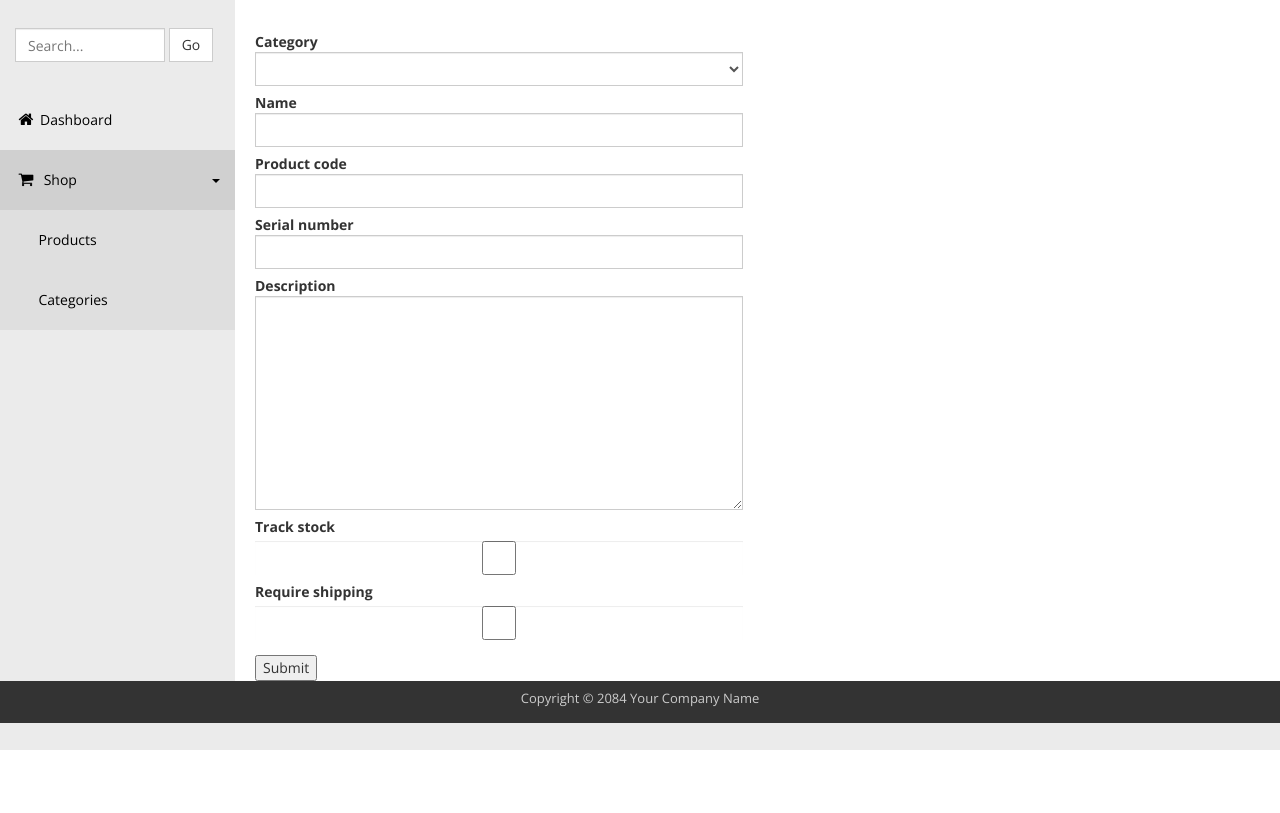
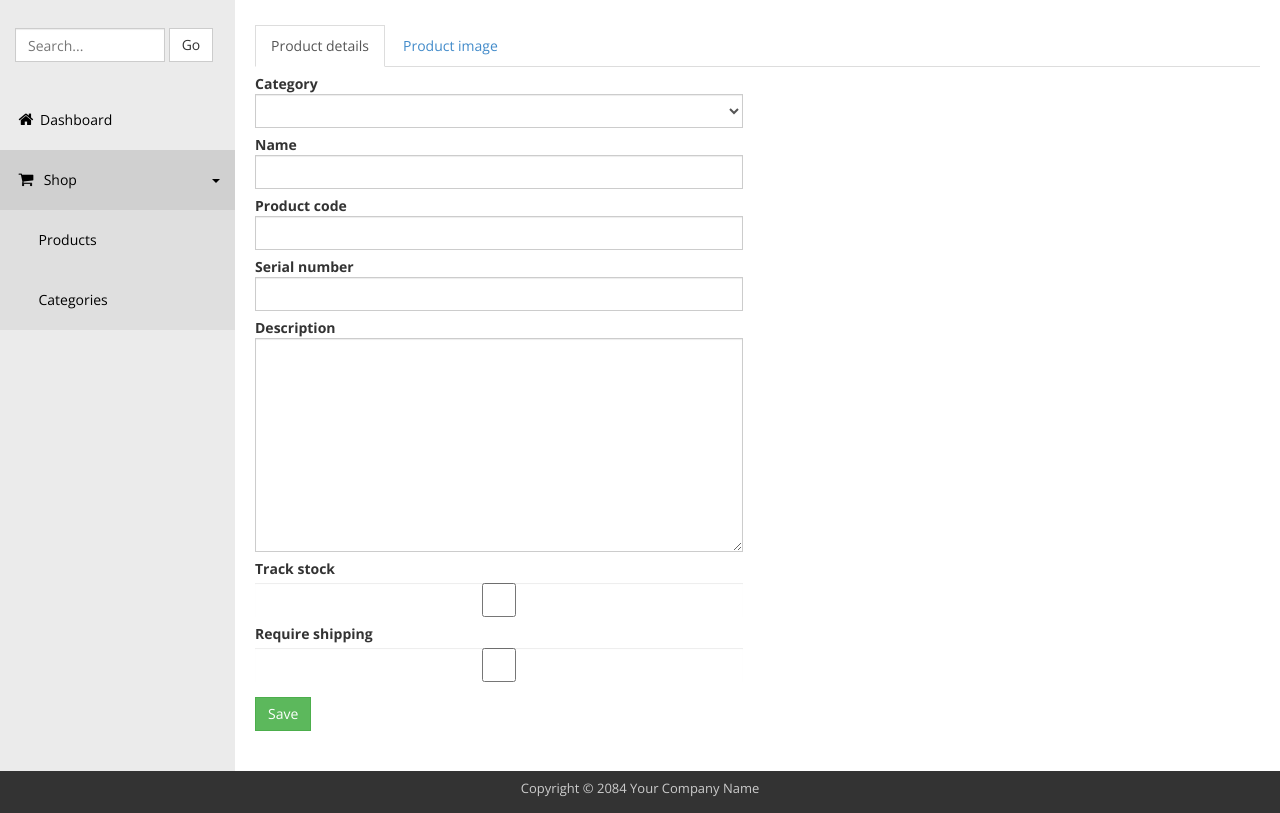
Before and after one commit to r3s/generic-online-store, a Django app: page /admin/shop/products/create/ in a window 1280 px wide. Shown: the part 50-863 px from the top of the page. Before the commit the page ends 800 px from the top, so only its background shows below. Run offline with Django 3.2, Linux system fonts and the light colour scheme; lists and menus that the app fills with data are empty; parts of the project's set-up code (start-up, migrations or seed data) failed here and were passed over; some libraries are stand-ins or nearby versions.

Commit message:
Formbundle implementation

```diff
--- a/shop/custom_admin.py
+++ b/shop/custom_admin.py
@@ -34,12 +34,14 @@ class ProductsAdmin(View):
 class ProductsCreate(View):
     def get(self, request, *args, **kwargs):
         form = shop_forms.ProductForm()
+        product_image_form = shop_forms.ProductImageForm()
         return  render(request, "admin/shop/products_create.html",{
-            'form':form,
+            'formbundle':[("Product details",form), ("Product image",product_image_form)],
         })
     def post(self, request, *args, **kwargs):
         form = shop_forms.ProductForm(request.POST)
-        if form.is_valid():
+        product_image_form = shop_forms.ProductImageForm(request.POST, request.FILES)
+        if form.is_valid() and product_image_form.is_valid():
             product = shop_models.Product()
             product.name = form.cleaned_data['name']
             product.serial_number = form.cleaned_data['serial_number']
@@ -55,6 +57,6 @@ class ProductsCreate(View):
         else:
             messages.error(request, 'Product not saved..')
         return  render(request, "admin/shop/products_create.html",{
-            'form':form,
+            'formbundle':[("Product details",form), ("Product image",product_image_form)],
         })
 # http://www.jquery-steps.com/Examples
--- a/shop/forms.py
+++ b/shop/forms.py
@@ -10,3 +10,8 @@ class ProductForm(forms.Form):
     # date_added = forms.DateField()
     track_stock = forms.BooleanField()
     require_shipping = forms.BooleanField()
+
+class ProductImageForm(forms.Form):
+    name = forms.CharField(max_length=128)
+    display_order = forms.IntegerField()
+    image = forms.ImageField()
--- a/templates/admin/shop/products_create.html
+++ b/templates/admin/shop/products_create.html
@@ -18,10 +18,12 @@
 {% block "body" %}
 <form class="form-horizontal"  method="post">
     {% csrf_token %}
-    {% include "admin/snippets/generic_form.html" with form=form %}
-    <input type="submit" value="Submit" />
+    {% include "admin/snippets/generic_formsets.html" with formbundle=formbundle %}
+
+    <input class="btn btn-success" type="submit" value="Save" />
 </form>
-
+<br>
+<br>
 {% endblock %}
 
 
--- /dev/null
+++ b/templates/admin/snippets/generic_formsets.html
@@ -0,0 +1,47 @@
+<div>
+<!-- Nav tabs -->
+<ul class="nav nav-tabs" role="tablist">
+{% for form in formbundle %}
+<li role="presentation" {% if forloop.counter == 1 %}class="active"{%endif%}>
+  <a href="#{{form.0|slugify}}" aria-controls="{{form.0|slugify}}" role="tab" data-toggle="tab">{{form.0}}
+  {% if form.1.errors %}
+  &nbsp;<i class="fa fa-exclamation-circle errorlist"></i>
+  {% endif %}
+  </a>
+</li>
+{% endfor %}
+</ul>
+
+<!-- Tab panes -->
+<div class="tab-content">
+  {% for form in formbundle %}
+<div role="tabpanel" class="tab-pane {% if forloop.counter == 1 %}active{%endif%}" id="{{form.0|slugify}}">
+
+
+  <!-- form(type list) variable is required -->
+  <div class="row">
+    <div class="col-md-6 margin-bottom-15">
+      {{ form.1.non_field_errors }}
+      {% for field in form.1 %}
+          <div class="fieldWrapper">
+              <label class="control-label" for="{{ field.id_for_label }}">{{ field.label }}</label>
+               {{ field }}
+              {% if field.help_text %}
+              <p class="help">{{ field.help_text|safe }}</p>
+              {% endif %}
+              {{ field.errors }}
+          </div>
+      {% endfor %}
+    </div>
+    <!-- <div class="col-md-6 margin-bottom-15"></div> -->
+  </div>
+
+
+
+</div>
+{% endfor %}
+</div>
+
+</div>
+<!-- "Dont forget to include below in scipts for styling"
+$(".fieldWrapper").children( ":input").addClass('form-control') -->
```
Also changed, not shown: shop/models.py (+7 -0 lines).
